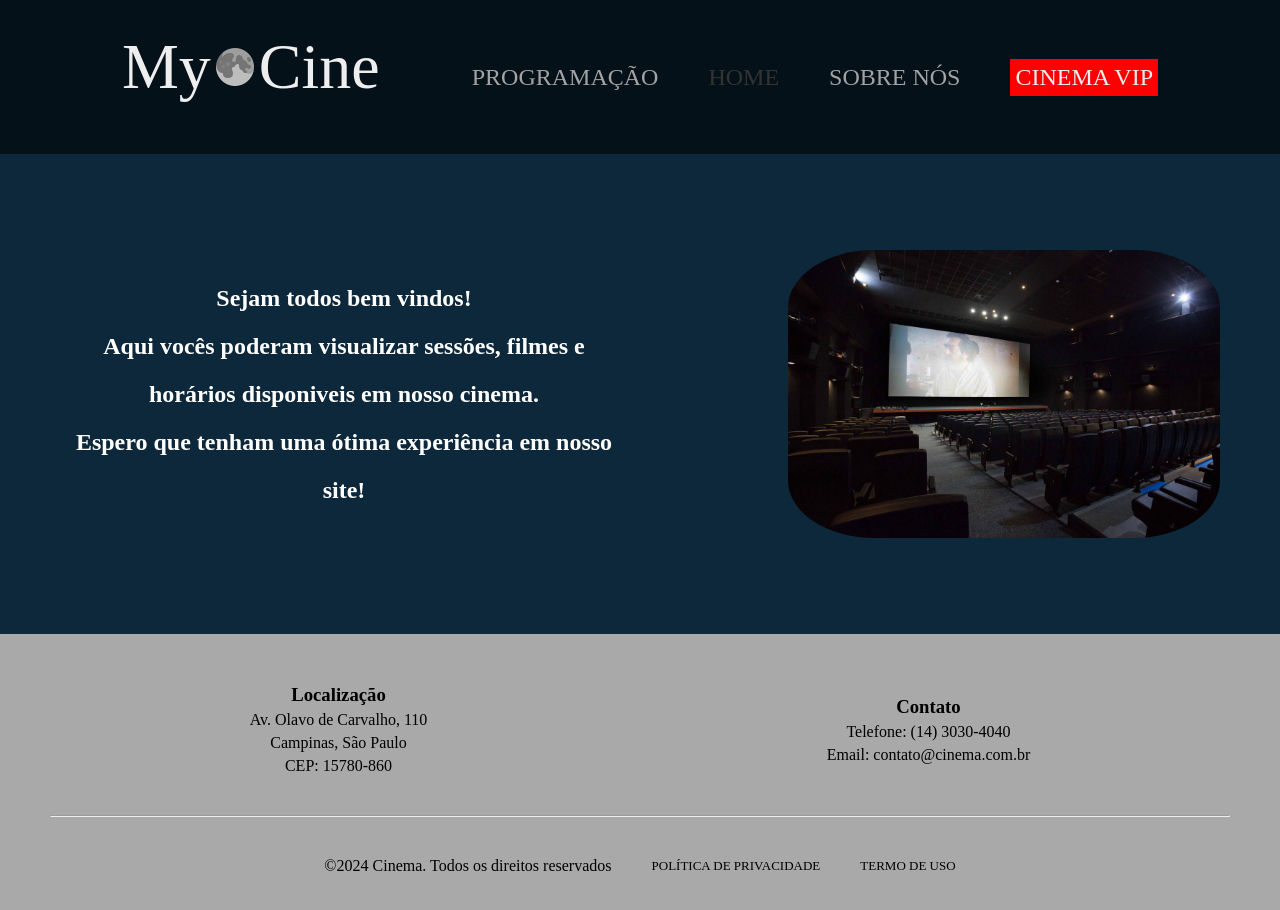
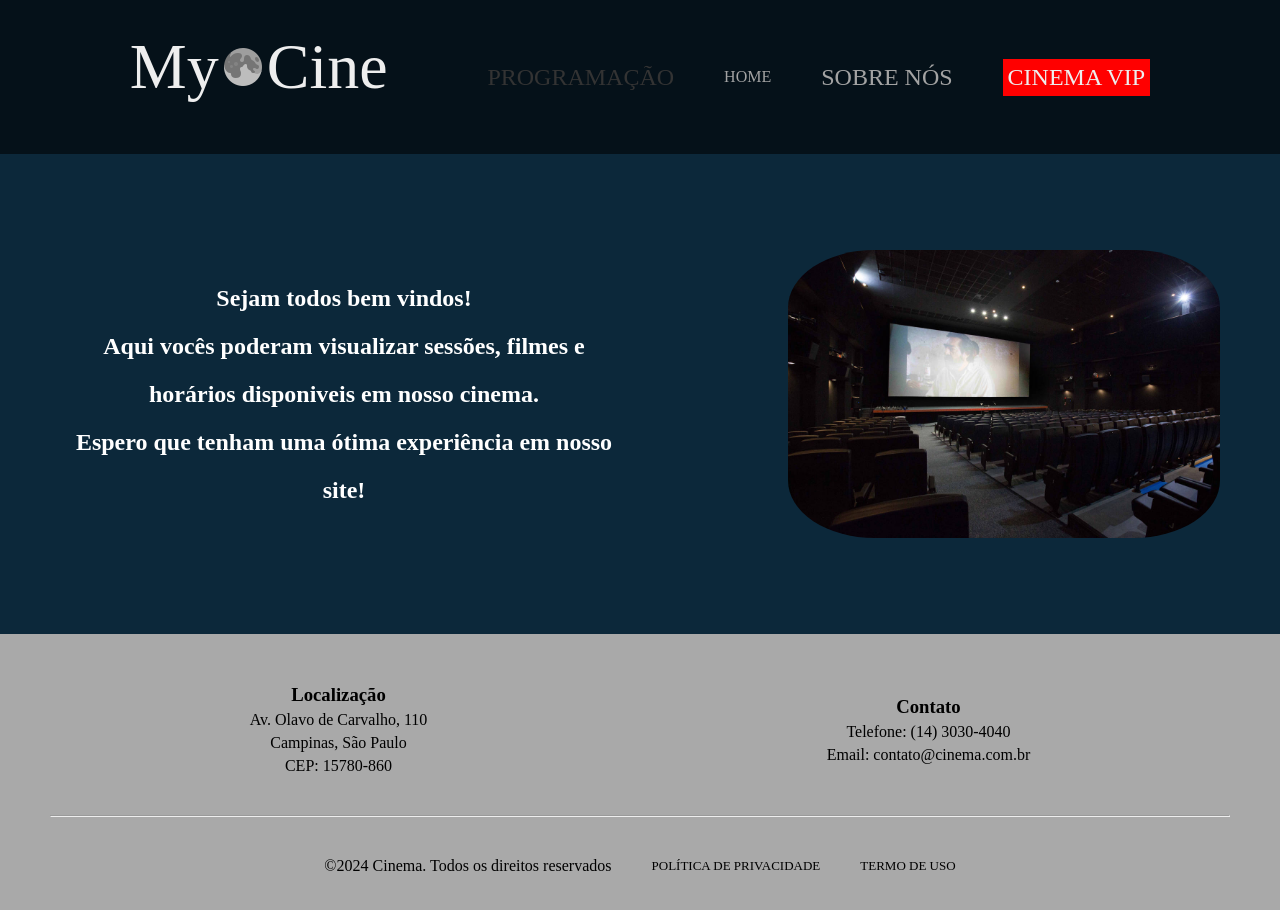
Before and after one commit to FaustoRenatoRojas/TrabalhoMontovani, a plain HTML site: page templates/index.html in a window 1280 px wide. Drawn offline with Linux system fonts and the light colour scheme.

Commit message:
Cinemavip OK
projeto praticamente finalizado, apenas com um problema nos botoes do cabeçalho, masi especificamente na area PROGRAMAÇÃO

```diff
--- a/templates/index.html
+++ b/templates/index.html
@@ -15,10 +15,10 @@
                 <span class="titulo-projeto">Cine</span>
             </div>
             <ul>
-                <a href="/catalogo" target="_self" class="link"><li>PROGRAMAÇÃO</li></a>
-                <li id="pagina-atual">HOME</li>
+                <li id="pagina-atual">PROGRAMAÇÃO</li>
+                <a href="/home" target="_self" class="link">HOME</li></a>
                 <a href="/quemsomos" target="_self" class="link"><li>SOBRE NÓS</li></a>
-                <a href=""><li id="vip">CINEMA VIP</li></a>
+                <a href="/cinemavip"><li id="vip">CINEMA VIP</li></a>
             </ul>
         </nav>
     </header>
```
Also changed, not shown: templates/catalogo.html (+3 -3 lines), templates/cinemavip.html (+3 -3 lines), templates/quemsomos.html (+3 -3 lines), templates/salas cinema/sala-dora.html (+2 -2 lines).
